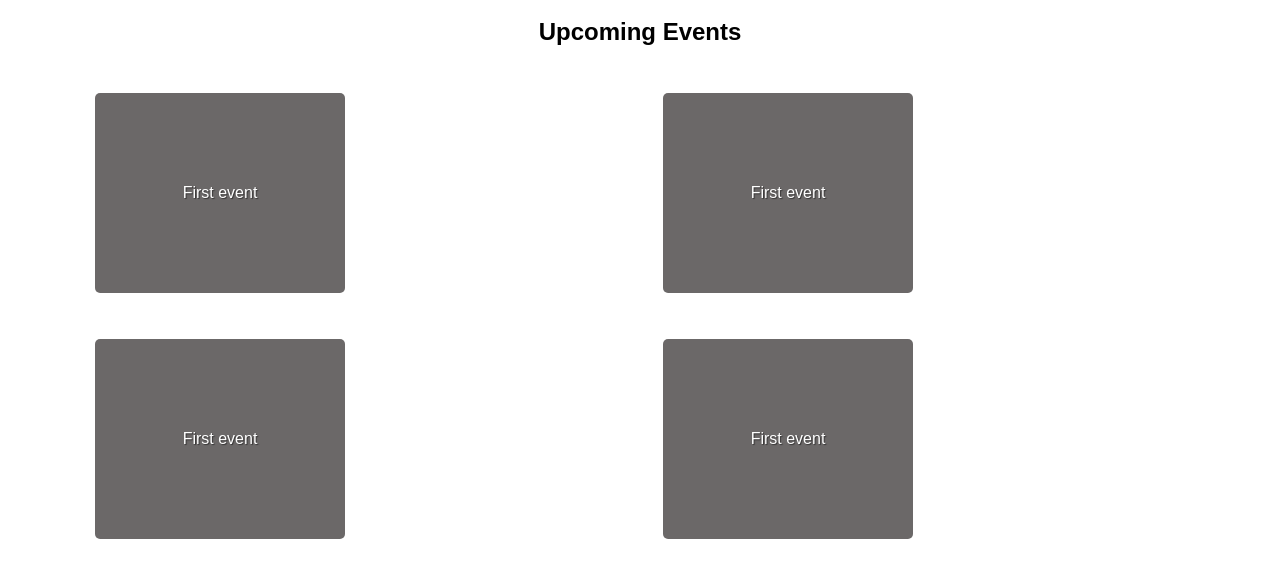
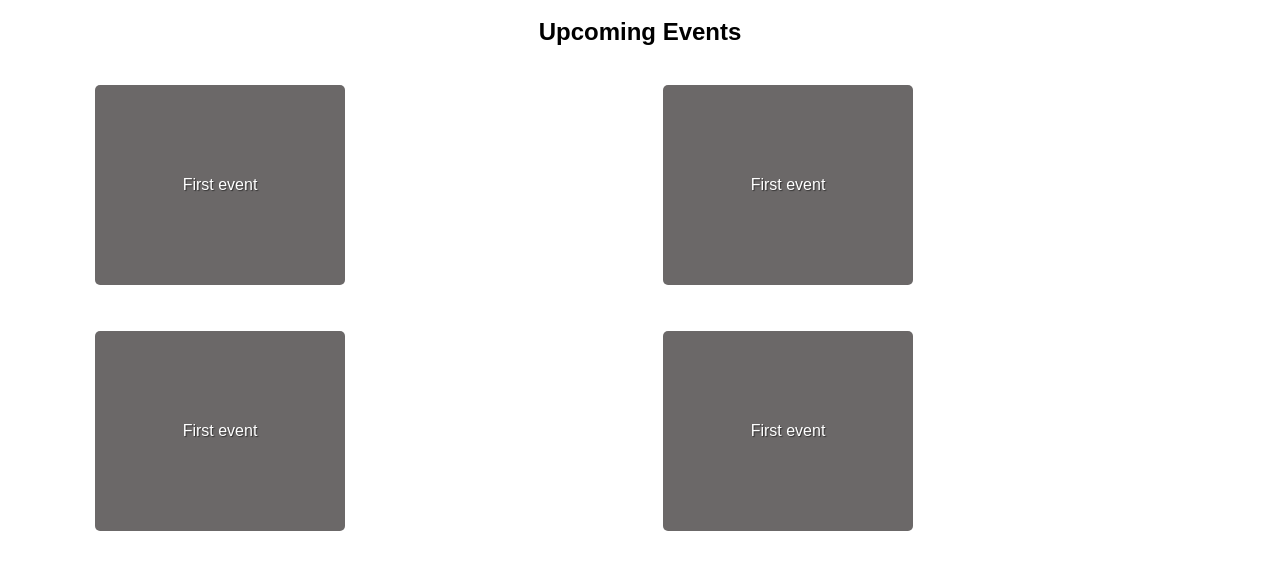
Before and after one commit to Summer-Project-HBC/clientsiderepo, a React (Create React App) app: page / in a window 1280 px wide. Shown: the part 315-892 px from the top of the page. Built offline with nearby package versions, Linux system fonts and the light colour scheme.

Commit message:
fixing hero banner

```diff
--- a/src/pages/HomePage.css
+++ b/src/pages/HomePage.css
@@ -28,7 +28,7 @@ body {
 
 
 .event-container {
-  margin: 2rem 5rem;
+  margin: 1.5rem 5rem;
   display: grid;
   grid-template-columns: repeat(2, 1fr);
   gap: 1rem;
```
